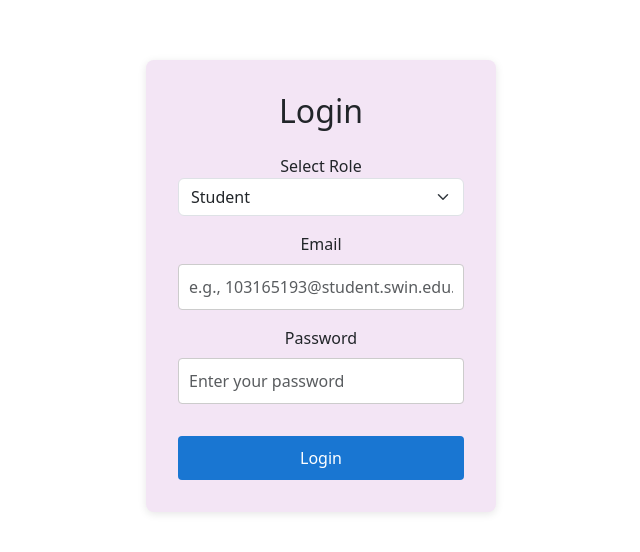
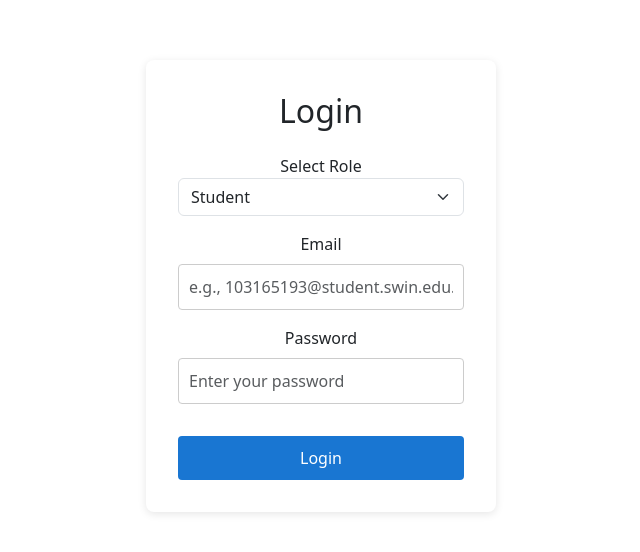
Before and after one commit to sanyamverma1/student-app, a React (Create React App) app in the folder frontend/: page / in a window 1280 px wide. Shown: the top 552 px of the page, without its empty margins (319-959 px from the left). Built offline with nearby package versions, Linux system fonts and the light colour scheme.

Commit message:
Revert "Update login.css"

```diff
--- a/frontend/src/styles/login.css
+++ b/frontend/src/styles/login.css
@@ -2,7 +2,7 @@
   max-width: 350px;
   margin: 60px auto;
   padding: 32px;
-  background: #f3e5f5;
+  background: #fff;
   border-radius: 8px;
   box-shadow: 0 2px 8px rgba(0,0,0,0.1);
   text-align: center;
```
